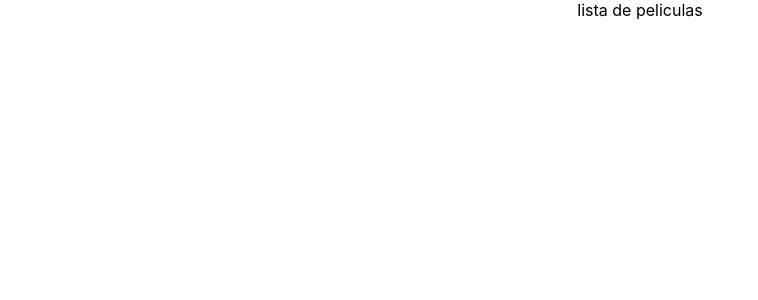
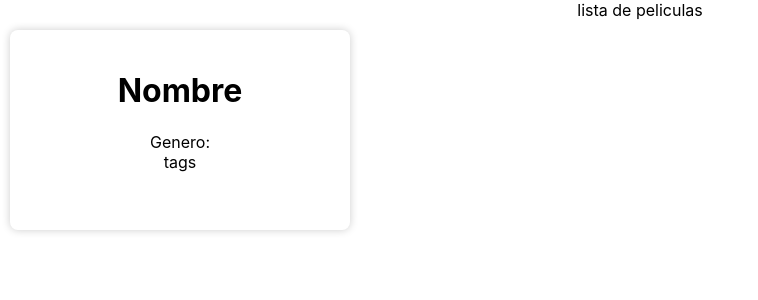
Before and after one commit to pbtxt/cinedistrito-frontend, a React (Create React App) app: page / in a window 1280 px wide. Shown: the top 300 px of the page, without its empty margins (0-758 px from the left). Built offline with nearby package versions, Linux system fonts and the light colour scheme.

Commit message:
add movie card component basic structure

```diff
--- /dev/null
+++ b/src/components/molecules/MovieCard/index.tsx
@@ -0,0 +1,26 @@
+import * as React from "react";
+
+import {
+  MovieCardContainer,
+  MovieCover,
+  MovieCoverContainer,
+  // @ts-ignore
+} from "./styles.ts";
+
+const MovieCard = (): JSX.Element => {
+  return (
+    <MovieCardContainer>
+      <MovieCoverContainer>
+        <MovieCover
+          src="https://www.ecartelera.com/carteles/11100/11185/001_m.jpg"
+          alt="cartel-pelicula"
+        />
+      </MovieCoverContainer>
+      <h1>Nombre</h1>
+      <span>Genero: </span>
+      <div>tags</div>
+    </MovieCardContainer>
+  );
+};
+
+export default MovieCard;
--- /dev/null
+++ b/src/components/molecules/MovieCard/styles.ts
@@ -0,0 +1,25 @@
+import styled from "styled-components";
+
+export const MovieCardContainer = styled.div`
+  width: 300px;
+  height: 160px;
+  padding: 20px;
+  margin: 10px;
+  display: flex;
+  flex-direction: column;
+  align-items: center;
+  box-shadow: 0 0 9px 0 rgb(0 0 0 / 20%);
+  border-radius: 8px;
+`;
+
+export const MovieCover = styled.image`
+  width: 100%;
+  -o-object-fit: cover;
+  object-fit: cover;
+  background-color: var(--medium);
+  border-radius: 10px;
+`;
+
+export const MovieCoverContainer = styled.div`
+  display: block;
+`;
--- a/src/components/organisms/Listing/index.tsx
+++ b/src/components/organisms/Listing/index.tsx
@@ -1,8 +1,16 @@
 import * as React from "react";
-import { ListingMoviesWrapper } from "./styles";
+// @ts-ignore
+import { ListingMoviesWrapper } from "./styles.ts";
+// @ts-ignore
+import Movie from "../../molecules/MovieCard/index.tsx";
 
 const ListingComponent = ({}): JSX.Element => {
-  return <div>lista de peliculas</div>;
+  return (
+    <div>
+      lista de peliculas
+      <Movie />
+    </div>
+  );
 };
 
 export default ListingComponent;
```
